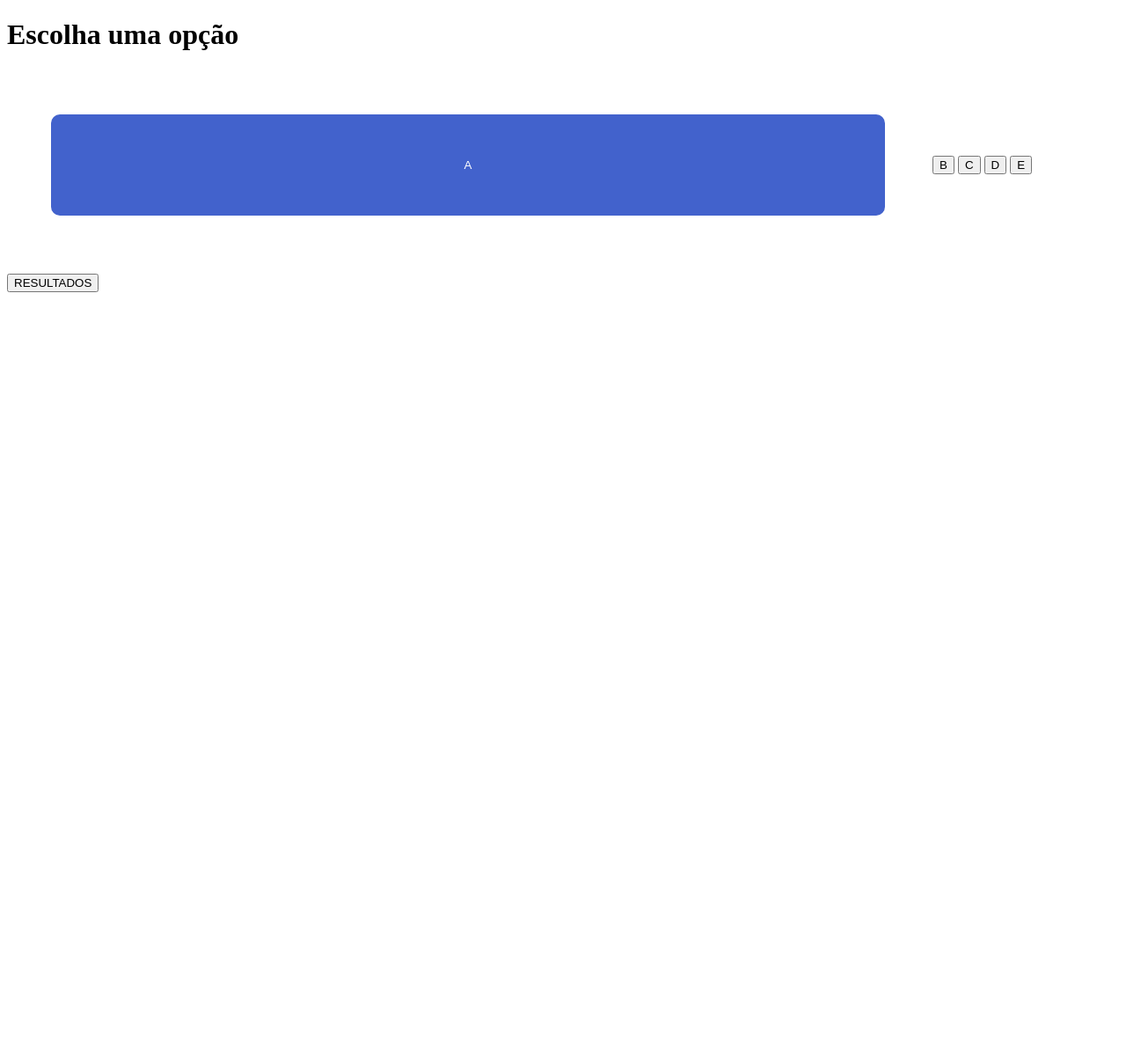
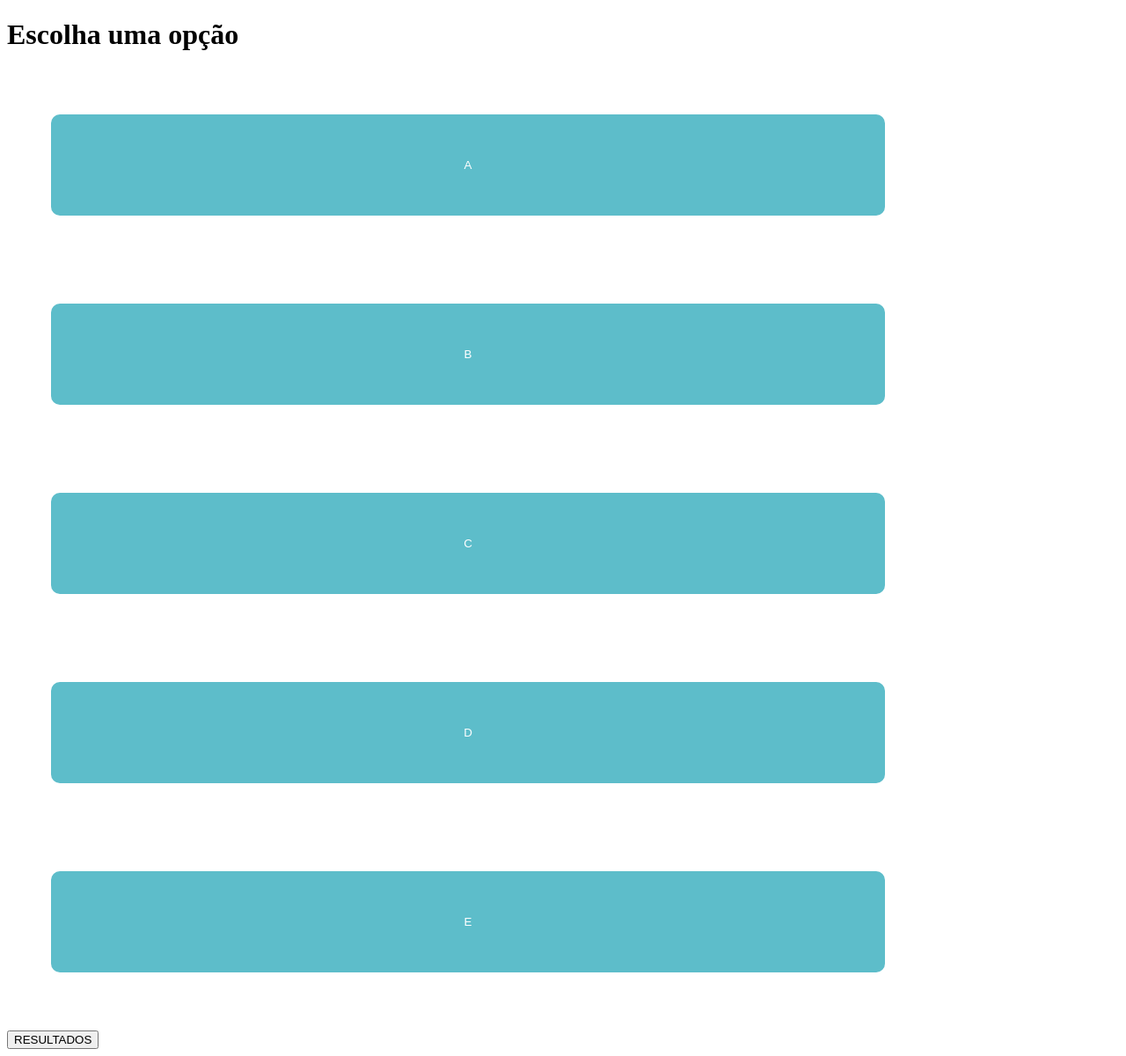
Before and after one commit to ProfessorDanilo/profdanilo.com.br, a PHP site: page /app/responda in a window 1280 px wide. Shown: the whole page at 88% size. Before the commit the page ends 332 px from the top, so only its background shows below. Run offline with PHP 8.4, Linux system fonts and the light colour scheme.

Commit message:
escolha uma opção atualizando css atualização 3

```diff
--- a/app/responda/index.php
+++ b/app/responda/index.php
@@ -10,10 +10,10 @@
     <h1>Escolha uma opção</h1>
     <div>
         <button onclick="submitVote('A')" class="btn">A</button>
-        <button onclick="submitVote('B')">B</button>
-        <button onclick="submitVote('C')">C</button>
-        <button onclick="submitVote('D')">D</button>
-        <button onclick="submitVote('E')">E</button>
+        <button onclick="submitVote('B')" class="btn">B</button>
+        <button onclick="submitVote('C')" class="btn">C</button>
+        <button onclick="submitVote('D')" class="btn">D</button>
+        <button onclick="submitVote('E')" class="btn">E</button>
     </div>
     <p id="message"></p>
     <div id="retry" style="display:none;">
--- a/app/responda/style.css
+++ b/app/responda/style.css
@@ -15,7 +15,7 @@
   margin: 50px;
   padding: 50px;
   text-align: center;
-  background-color: #4262cc;
+  background-color: #5dbdca;
   color: #fff;
   border: none;
   cursor: pointer;
@@ -23,5 +23,5 @@
 }
 
 .btn:hover {
-  background-color: #4ca4af;
+  background-color: #2359bd;
 }
```
